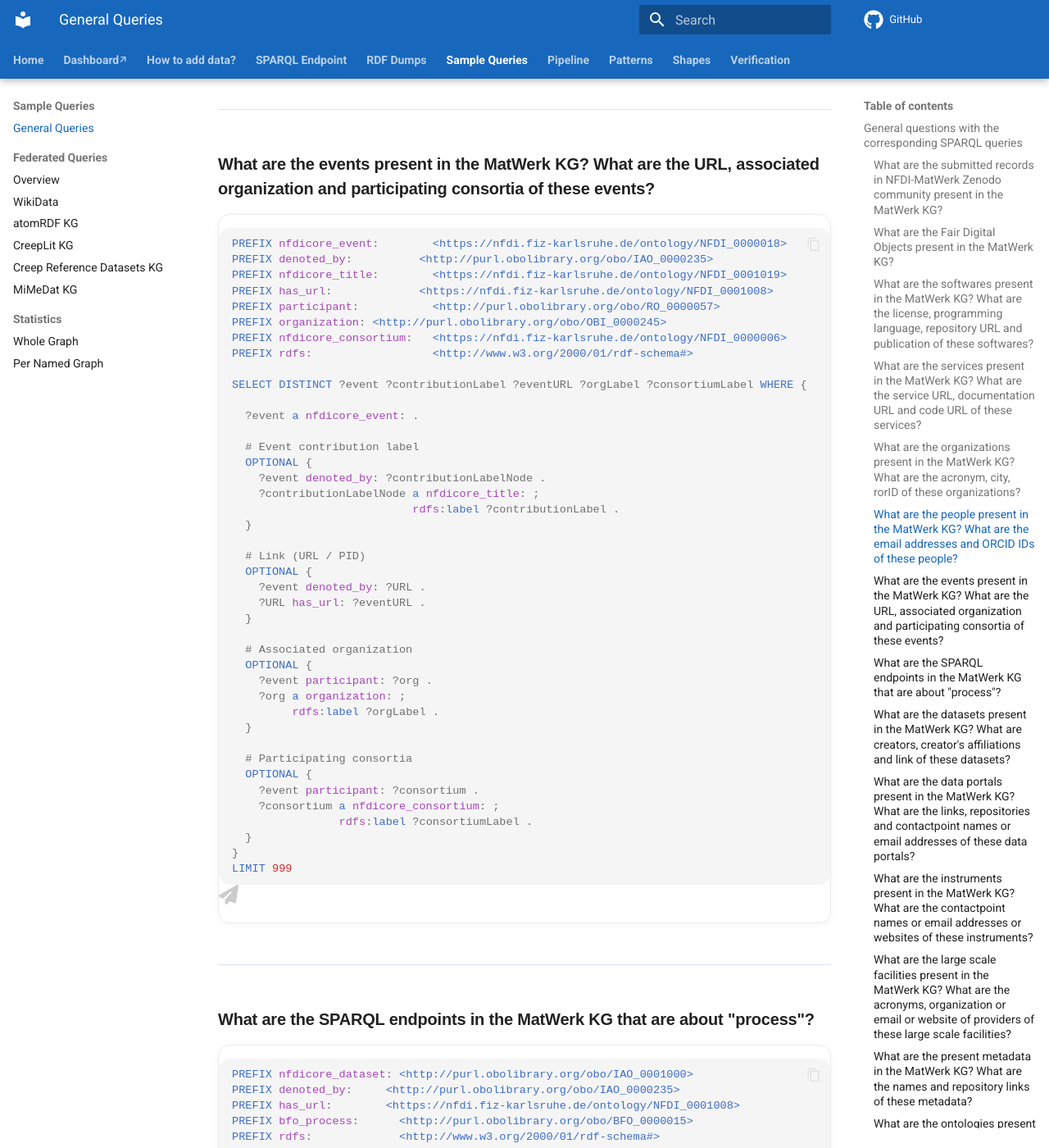
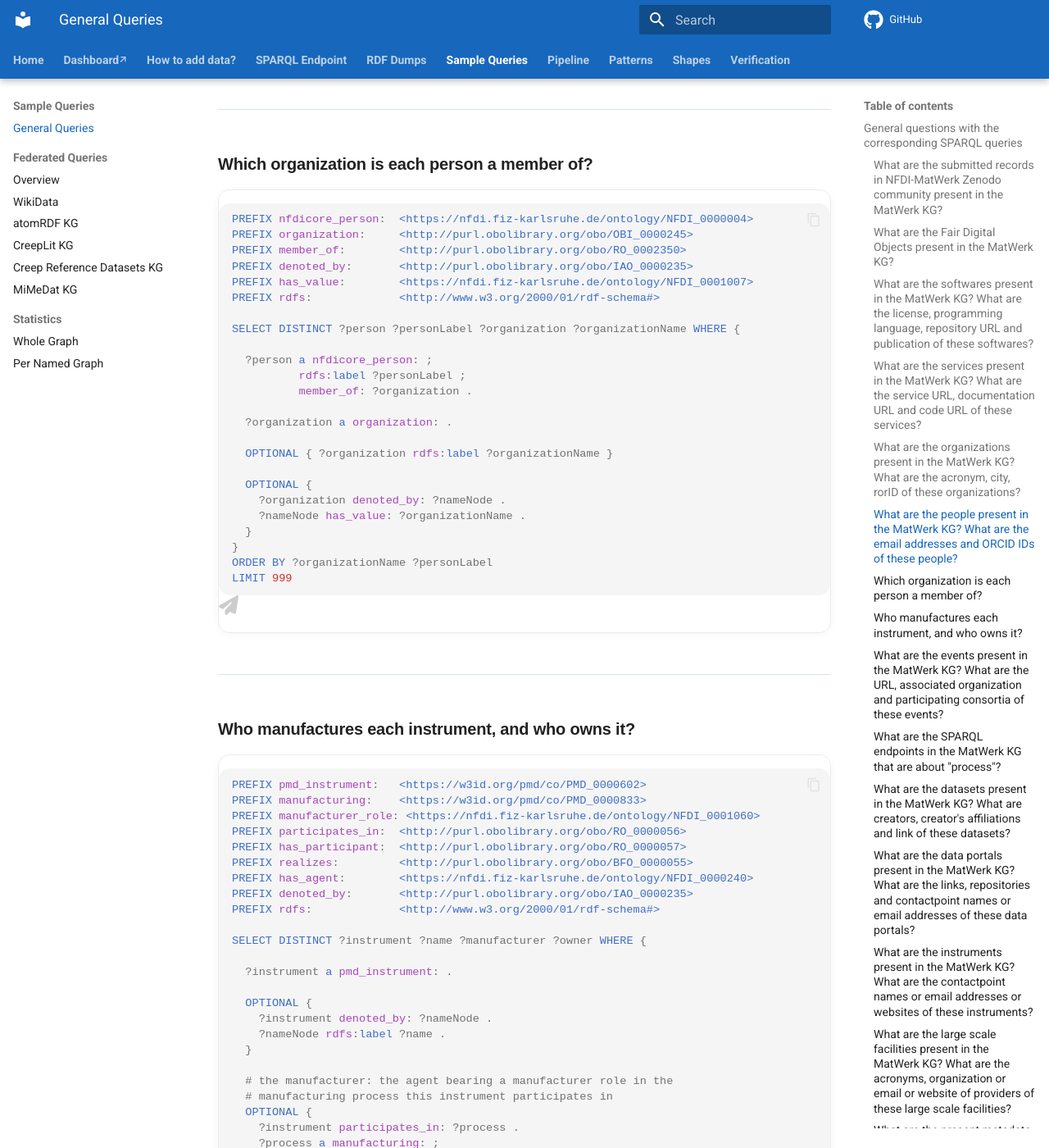
Before and after one commit to ISE-FIZKarlsruhe/matwerk, an MkDocs documentation site: the page built from docs/general_queries.md, in a window 1280 px wide and 1400 px high, scrolled down 4685 px. Shown: the whole window at 82% size. Built offline with MkDocs 1.6.1 and Material for MkDocs 9.7.7, drawn with Linux system fonts in a browser that asks for light colours; comment, search, counter and statistics services are not loaded; some of the changed text lies outside the part shown.

````diff
--- a/docs/general_queries.md
+++ b/docs/general_queries.md
@@ -196,6 +196,86 @@
     ?person has_external_identifier: ?orcid .
   }
 }
+LIMIT 999
+```
+
+---
+
+### Which organization is each person a member of?
+
+```sparql
+PREFIX nfdicore_person:  <https://nfdi.fiz-karlsruhe.de/ontology/NFDI_0000004>
+PREFIX organization:     <http://purl.obolibrary.org/obo/OBI_0000245>
+PREFIX member_of:        <http://purl.obolibrary.org/obo/RO_0002350>
+PREFIX denoted_by:       <http://purl.obolibrary.org/obo/IAO_0000235>
+PREFIX has_value:        <https://nfdi.fiz-karlsruhe.de/ontology/NFDI_0001007>
+PREFIX rdfs:             <http://www.w3.org/2000/01/rdf-schema#>
+
+SELECT DISTINCT ?person ?personLabel ?organization ?organizationName WHERE {
+
+  ?person a nfdicore_person: ;
+          rdfs:label ?personLabel ;
+          member_of: ?organization .
+
+  ?organization a organization: .
+
+  OPTIONAL { ?organization rdfs:label ?organizationName }
+
+  OPTIONAL {
+    ?organization denoted_by: ?nameNode .
+    ?nameNode has_value: ?organizationName .
+  }
+}
+ORDER BY ?organizationName ?personLabel
+LIMIT 999
+```
+
+---
+
+### Who manufactures each instrument, and who owns it?
+
+```sparql
+PREFIX pmd_instrument:   <https://w3id.org/pmd/co/PMD_0000602>
+PREFIX manufacturing:    <https://w3id.org/pmd/co/PMD_0000833>
+PREFIX manufacturer_role: <https://nfdi.fiz-karlsruhe.de/ontology/NFDI_0001060>
+PREFIX participates_in:  <http://purl.obolibrary.org/obo/RO_0000056>
+PREFIX has_participant:  <http://purl.obolibrary.org/obo/RO_0000057>
+PREFIX realizes:         <http://purl.obolibrary.org/obo/BFO_0000055>
+PREFIX has_agent:        <https://nfdi.fiz-karlsruhe.de/ontology/NFDI_0000240>
+PREFIX denoted_by:       <http://purl.obolibrary.org/obo/IAO_0000235>
+PREFIX rdfs:             <http://www.w3.org/2000/01/rdf-schema#>
+
+SELECT DISTINCT ?instrument ?name ?manufacturer ?owner WHERE {
+
+  ?instrument a pmd_instrument: .
+
+  OPTIONAL {
+    ?instrument denoted_by: ?nameNode .
+    ?nameNode rdfs:label ?name .
+  }
+
+  # the manufacturer: the agent bearing a manufacturer role in the
+  # manufacturing process this instrument participates in
+  OPTIONAL {
+    ?instrument participates_in: ?process .
+    ?process a manufacturing: ;
+             has_participant: ?manufacturerAgent ;
+             realizes: ?role .
+    ?role a manufacturer_role: .
+    ?manufacturerAgent rdfs:label ?manufacturer .
+  }
+
+  # the owner: a plain has-agent link that bears no manufacturer role
+  OPTIONAL {
+    ?instrument has_agent: ?ownerAgent .
+    ?ownerAgent rdfs:label ?owner .
+    FILTER NOT EXISTS {
+      ?ownerRole a manufacturer_role: ;
+                 <http://purl.obolibrary.org/obo/RO_0000081> ?ownerAgent .
+    }
+  }
+}
+ORDER BY ?name
 LIMIT 999
 ```
 
````
Also changed, not shown: 1 other file.
